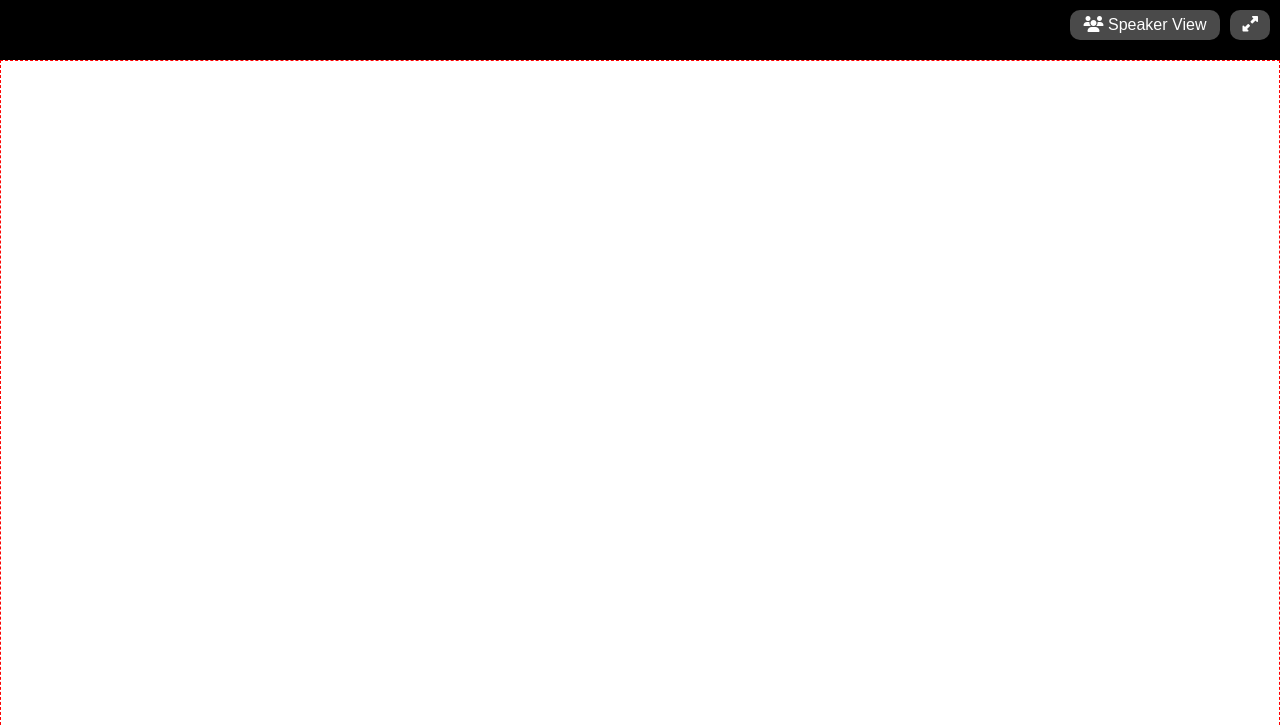
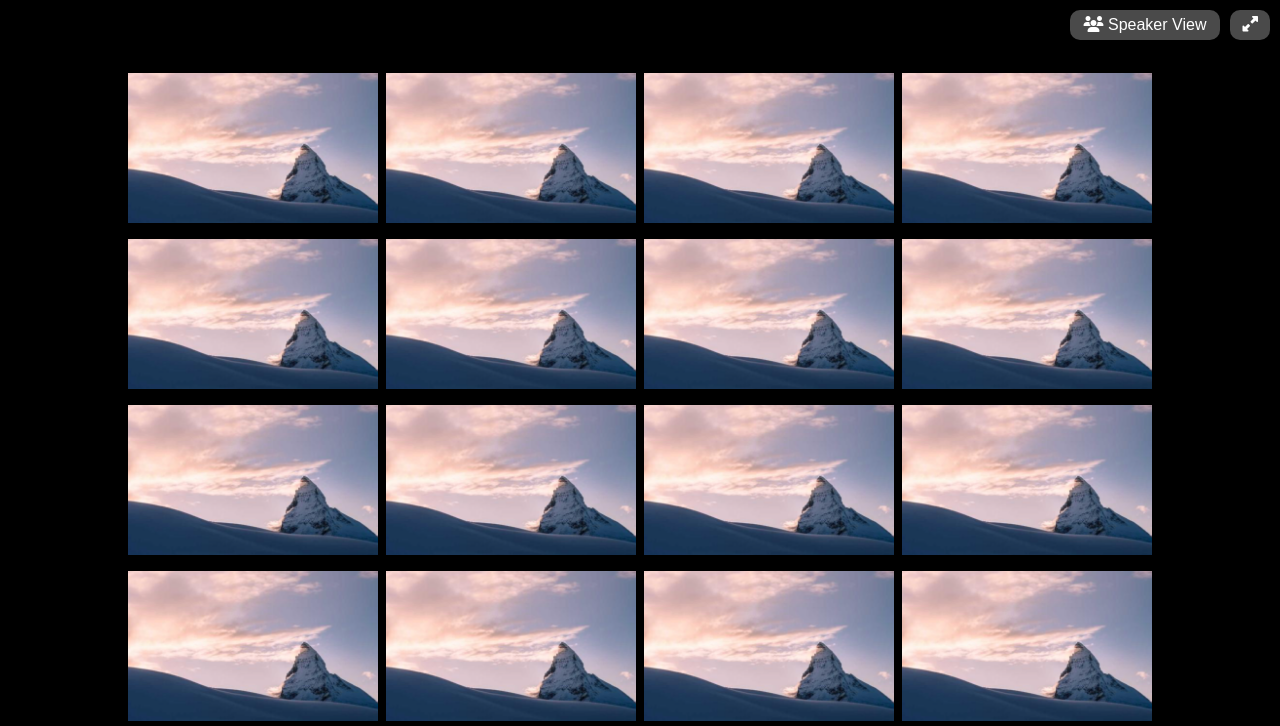
Before and after one commit to alessandrostorchi92/html-css-zoom, a plain HTML site: page index.html in a window 1280 px wide. Shown: the top 726 px of the page. Drawn offline with Linux system fonts and the light colour scheme.

Commit message:
Impostazione griglia main

```diff
--- a/css/style.css
+++ b/css/style.css
@@ -42,14 +42,36 @@ header .expand-icon {
     right: 10px;
 }
 
-main{
-    border: 1px dashed red;
-    min-height: 80px;
-}
-
 main {
     flex-grow: 1;
     overflow: auto;
+    background-color: black;
+    padding: 20px 60px;
+}
+
+.container {
+    width: 100%;
+    display: flex;
+    justify-content: center;
+    flex-wrap: wrap;
+    gap: 1rem 0.5rem;
+    margin: 20px auto;
+    background-color: black;
+    height: auto;
+}
+
+.card {
+    position: relative;
+    height: 150px;
+    background-color: yellowgreen;
+    flex-basis: 250px;
+}
+
+.card img {
+    position: absolute;
+    width: 100%;
+    height: 100%;
+    object-fit: cover;
 }
 
 footer {
@@ -103,9 +125,6 @@ footer {
     font-size: 16px;
 }
 
-
-
-
 .leave-meeting {
     color: red;
     font-size: 16px;
--- a/index.html
+++ b/index.html
@@ -19,12 +19,167 @@
 
     <header>
 
+        <!-- Qui puoi trovare le proprietà di ridimensionamento della web app -->
+
         <div class="grid-icon"><i class="fa-solid fa-users"></i> <span>Speaker View</span></div>
         <div class="expand-icon"><i class="fa-solid fa-up-right-and-down-left-from-center"></i></div>
 
     </header>
 
     <main>
+
+        <div class="container">
+
+            <div class="card">
+
+                <img src="./img/zoom-img.png" alt="immagine dell'utente">
+
+            </div>
+
+            <div class="card">
+
+                <img src="./img/zoom-img.png" alt="immagine dell'utente">
+
+            </div>
+
+            <div class="card">
+
+                <img src="./img/zoom-img.png" alt="immagine dell'utente">
+
+            </div>
+
+            <div class="card">
+
+                <img src="./img/zoom-img.png" alt="immagine dell'utente">
+
+            </div>
+
+            <div class="card">
+
+                <img src="./img/zoom-img.png" alt="immagine dell'utente">
+
+            </div>
+
+            <div class="card">
+
+                <img src="./img/zoom-img.png" alt="immagine dell'utente">
+
+            </div>
+
+            <div class="card">
+
+                <img src="./img/zoom-img.png" alt="immagine dell'utente">
+
+            </div>
+
+            <div class="card">
+
+                <img src="./img/zoom-img.png" alt="immagine dell'utente">
+            </div>
+
+            <div class="card">
+
+                <img src="./img/zoom-img.png" alt="immagine dell'utente">
+
+            </div>
+
+            <div class="card">
+
+                <img src="./img/zoom-img.png" alt="immagine dell'utente">
+
+            </div>
+
+            <div class="card">
+
+                <img src="./img/zoom-img.png" alt="immagine dell'utente">
+
+            </div>
+
+            <div class="card">
+
+                <img src="./img/zoom-img.png" alt="immagine dell'utente">
+
+            </div>
+
+            <div class="card">
+
+                <img src="./img/zoom-img.png" alt="immagine dell'utente">
+
+            </div>
+
+            <div class="card">
+
+                <img src="./img/zoom-img.png" alt="immagine dell'utente">
+
+            </div>
+
+            <div class="card">
+
+                <img src="./img/zoom-img.png" alt="immagine dell'utente">
+
+            </div>
+
+            <div class="card">
+
+                <img src="./img/zoom-img.png" alt="immagine dell'utente">
+
+            </div>
+
+            <div class="card">
+
+                <img src="./img/zoom-img.png" alt="immagine dell'utente">
+
+            </div>
+
+            <div class="card">
+
+                <img src="./img/zoom-img.png" alt="immagine dell'utente">
+
+            </div>
+
+            <div class="card">
+
+                <img src="./img/zoom-img.png" alt="immagine dell'utente">
+
+            </div>
+
+            <div class="card">
+
+                <img src="./img/zoom-img.png" alt="immagine dell'utente">
+
+            </div>
+
+            <div class="card">
+
+                <img src="./img/zoom-img.png" alt="immagine dell'utente">
+
+            </div>
+
+            <div class="card">
+
+                <img src="./img/zoom-img.png" alt="immagine dell'utente">
+
+            </div>
+
+            <div class="card">
+
+                <img src="./img/zoom-img.png" alt="immagine dell'utente">
+
+            </div>
+
+            <div class="card">
+
+                <img src="./img/zoom-img.png" alt="immagine dell'utente">
+
+            </div>
+
+            <div class="card">
+
+                <img src="./img/zoom-img.png" alt="immagine dell'utente">
+
+            </div>
+
+        </div>
 
     </main>
 
```
